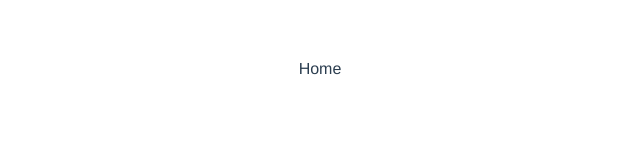
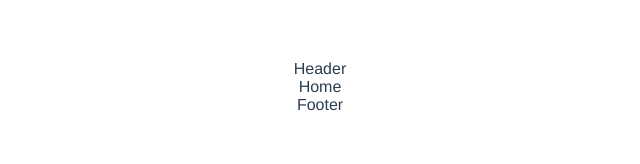
Before and after one commit to uriyang/code_playground, a Vue app in the folder 9_vue_realworld/realworld/: page /articles/1 in a window 1280 px wide. Shown: the top 164 px of the page, without its empty margins (320-960 px from the left). Built offline with nearby package versions, Linux system fonts and the light colour scheme; the HTML template or start-up script is replaced by a standard one.

Commit message:
header, footer 추가
-메인 header, footer 추가

```diff
--- a/9_vue_realworld/realworld/src/App.vue
+++ b/9_vue_realworld/realworld/src/App.vue
@@ -1,12 +1,21 @@
 <template>
   <div id="app">
+    <R-Header />
     <router-view></router-view>
+    <R-Footer />
   </div>
 </template>
 
 <script>
+import Header from '@/components/Header';
+import Footer from '@/components/Footer';
+
 export default {
-  name: 'app'
+  name: 'app',
+  components: {
+    'R-Header': Header,
+    'R-Footer': Footer
+  }
 }
 </script>
 
--- /dev/null
+++ b/9_vue_realworld/realworld/src/components/Footer.vue
@@ -0,0 +1,9 @@
+<template>
+  <div>Footer</div>
+</template>
+
+<script>
+export default {
+  name: 'R-Footer'
+}
+</script>
--- /dev/null
+++ b/9_vue_realworld/realworld/src/components/Header.vue
@@ -0,0 +1,9 @@
+<template>
+  <div>Header</div>
+</template>
+
+<script>
+export default {
+  name: 'R-Header'
+}
+</script>
```
